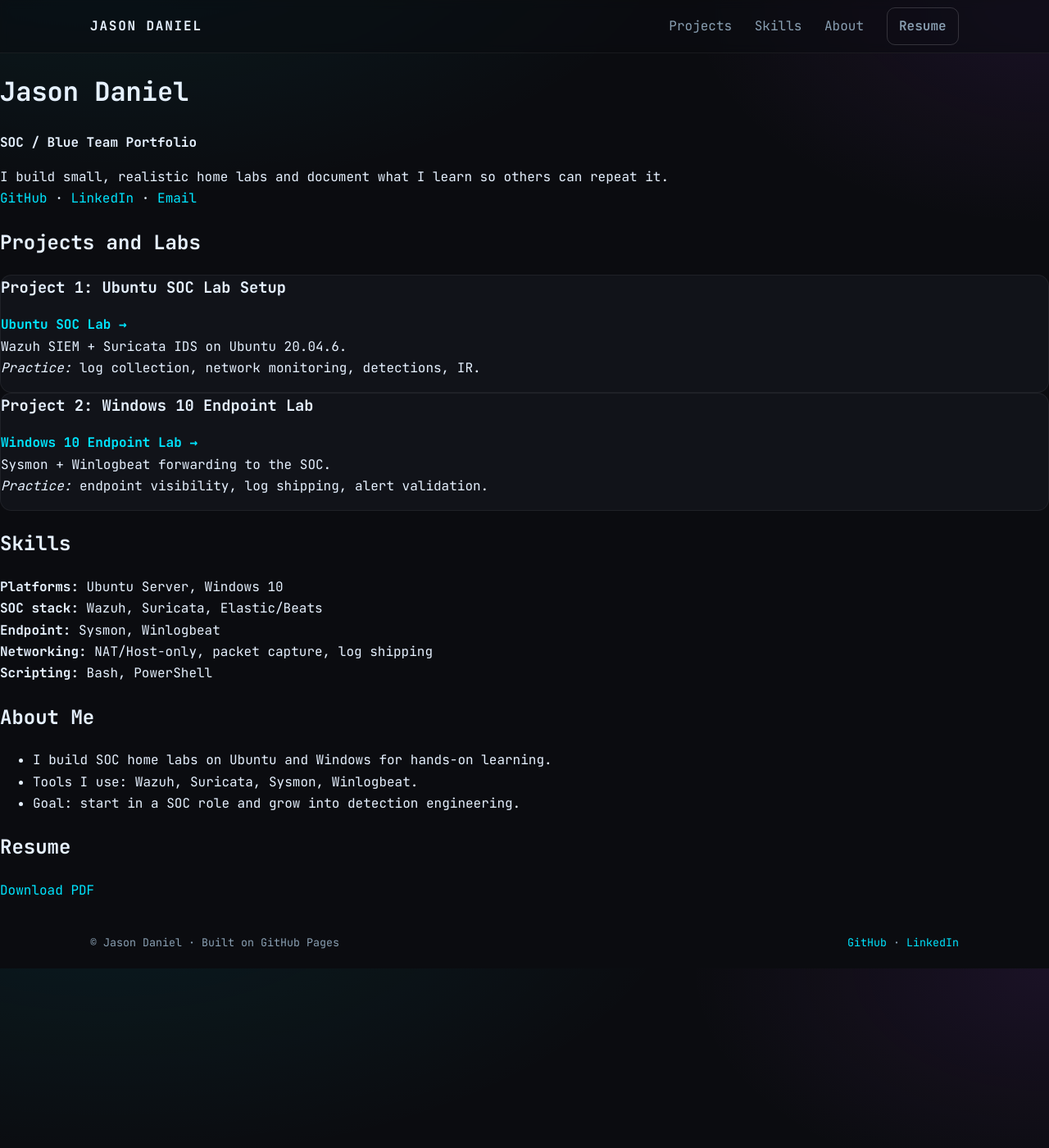
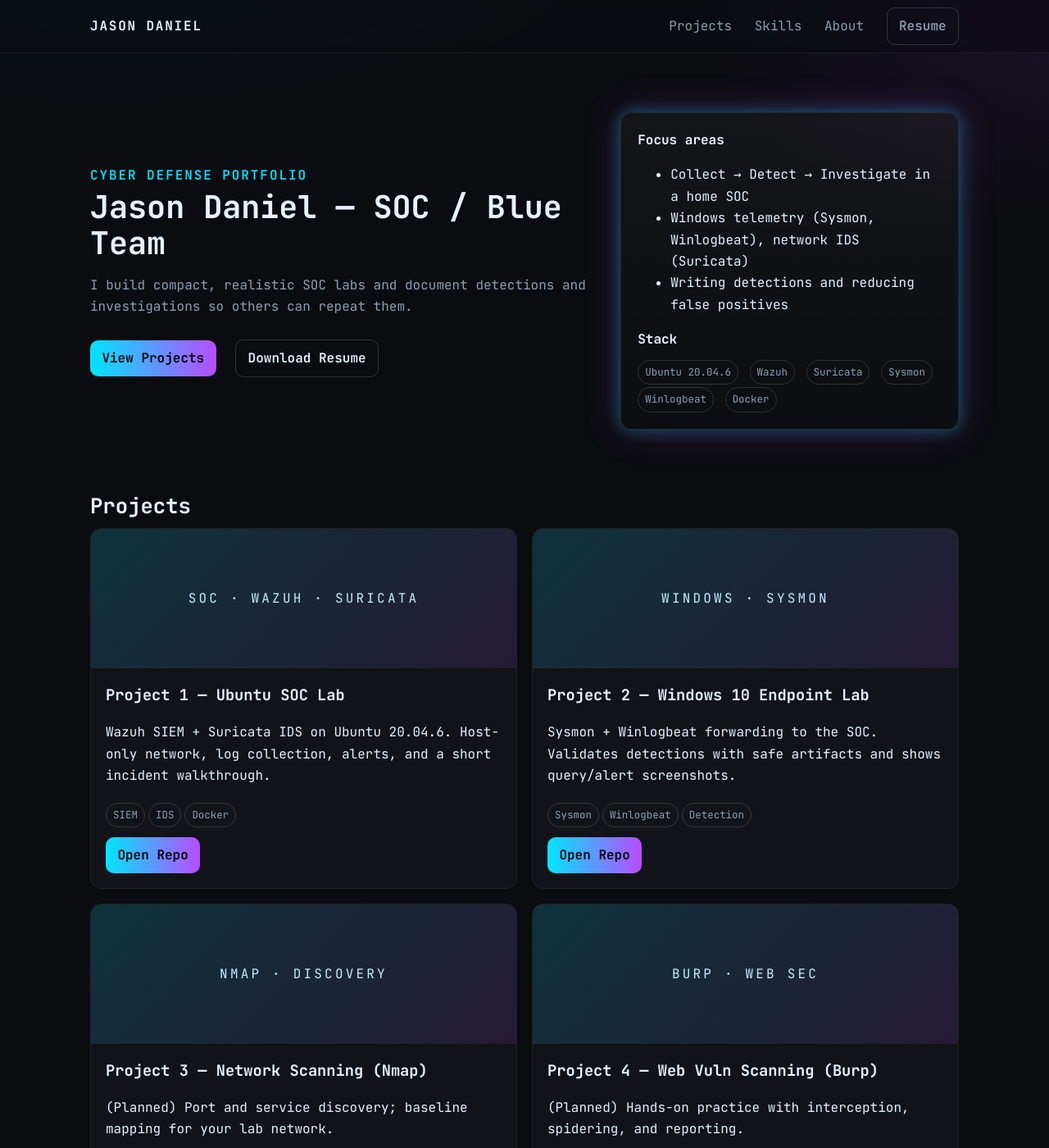
Before and after one commit to cscdanielj/cscdanielj.github.io, a Jekyll site: the page built from index.md, in a window 1280 px wide and 1400 px high. Shown: the whole window at 82% size. Built offline with Jekyll 4.4.1, drawn with Linux system fonts in a browser that asks for light colours; some of the changed text lies outside the part shown.

Commit message:
Update index.md

```diff
--- a/index.md
+++ b/index.md
@@ -3,49 +3,126 @@ layout: default
 title: Home
 ---
 
-# Jason Daniel
-**SOC / Blue Team Portfolio**
+<section class="hero">
+  <div class="container hero-grid">
+    <div>
+      <div class="kicker">CYBER DEFENSE PORTFOLIO</div>
+      <h1>Jason Daniel — SOC / Blue Team</h1>
+      <p>I build compact, realistic SOC labs and document detections and investigations so others can repeat them.</p>
+      <div class="cta-group">
+        <a class="btn btn-primary" href="#projects">View Projects</a>
+        <a class="btn btn-outline" href="./resume/Jason-Daniel-Resume.pdf">Download Resume</a>
+      </div>
+    </div>
 
-I build small, realistic home labs and document what I learn so others can repeat it.
-[GitHub](https://github.com/cscdanielj) · [LinkedIn](https://www.linkedin.com/in/jason-daniel-067236346/) · [Email](mailto:your.email@example.com)
-
-<section>
-  <h2>Projects and Labs</h2>
-
-  <div class="card">
-    <h3>Project 1: Ubuntu SOC Lab Setup</h3>
-    <p><strong><a href="https://github.com/cscdanielj/homelab-ubuntu-soc">Ubuntu SOC Lab →</a></strong><br/>
-    Wazuh SIEM + Suricata IDS on Ubuntu 20.04.6.<br/>
-    <em>Practice:</em> log collection, network monitoring, detections, IR.</p>
-  </div>
-
-  <div class="card">
-    <h3>Project 2: Windows 10 Endpoint Lab</h3>
-    <p><strong><a href="https://github.com/cscdanielj/homelab-windows10-vm">Windows 10 Endpoint Lab →</a></strong><br/>
-    Sysmon + Winlogbeat forwarding to the SOC.<br/>
-    <em>Practice:</em> endpoint visibility, log shipping, alert validation.</p>
+    <div class="panel">
+      <strong>Focus areas</strong>
+      <ul>
+        <li>Collect → Detect → Investigate in a home SOC</li>
+        <li>Windows telemetry (Sysmon, Winlogbeat), network IDS (Suricata)</li>
+        <li>Writing detections and reducing false positives</li>
+      </ul>
+      <strong>Stack</strong>
+      <div class="tags">
+        <span class="tag">Ubuntu 20.04.6</span>
+        <span class="tag">Wazuh</span>
+        <span class="tag">Suricata</span>
+        <span class="tag">Sysmon</span>
+        <span class="tag">Winlogbeat</span>
+        <span class="tag">Docker</span>
+      </div>
+    </div>
   </div>
 </section>
 
-<section>
-  <h2>Skills</h2>
-  <p><strong>Platforms:</strong> Ubuntu Server, Windows 10<br/>
-  <strong>SOC stack:</strong> Wazuh, Suricata, Elastic/Beats<br/>
-  <strong>Endpoint:</strong> Sysmon, Winlogbeat<br/>
-  <strong>Networking:</strong> NAT/Host-only, packet capture, log shipping<br/>
-  <strong>Scripting:</strong> Bash, PowerShell</p>
+<section id="projects" class="section">
+  <div class="container">
+    <h2>Projects</h2>
+    <div class="grid">
+
+      <!-- Project 1 -->
+      <article class="card">
+        <div class="thumb">
+          <!-- Replace with /assets/img/soc-thumb.png if you add one -->
+          SOC · WAZUH · SURICATA
+        </div>
+        <div class="body">
+          <h3>Project 1 — Ubuntu SOC Lab</h3>
+          <p>Wazuh SIEM + Suricata IDS on Ubuntu 20.04.6. Host-only network, log collection, alerts, and a short incident walkthrough.</p>
+          <div class="tags">
+            <span class="tag">SIEM</span><span class="tag">IDS</span><span class="tag">Docker</span>
+          </div>
+          <div class="actions">
+            <a class="btn btn-primary" href="https://github.com/cscdanielj/homelab-ubuntu-soc">Open Repo</a>
+          </div>
+        </div>
+      </article>
+
+      <!-- Project 2 -->
+      <article class="card">
+        <div class="thumb">
+          <!-- Replace with /assets/img/win10-thumb.png if you add one -->
+          WINDOWS · SYSMON
+        </div>
+        <div class="body">
+          <h3>Project 2 — Windows 10 Endpoint Lab</h3>
+          <p>Sysmon + Winlogbeat forwarding to the SOC. Validates detections with safe artifacts and shows query/alert screenshots.</p>
+          <div class="tags">
+            <span class="tag">Sysmon</span><span class="tag">Winlogbeat</span><span class="tag">Detection</span>
+          </div>
+          <div class="actions">
+            <a class="btn btn-primary" href="https://github.com/cscdanielj/homelab-windows10-vm">Open Repo</a>
+          </div>
+        </div>
+      </article>
+
+      <!-- Future projects (optional, keeps the grid balanced) -->
+      <article class="card">
+        <div class="thumb">NMAP · DISCOVERY</div>
+        <div class="body">
+          <h3>Project 3 — Network Scanning (Nmap)</h3>
+          <p>(Planned) Port and service discovery; baseline mapping for your lab network.</p>
+          <div class="tags"><span class="tag">Nmap</span><span class="tag">Networking</span></div>
+        </div>
+      </article>
+
+      <article class="card">
+        <div class="thumb">BURP · WEB SEC</div>
+        <div class="body">
+          <h3>Project 4 — Web Vuln Scanning (Burp)</h3>
+          <p>(Planned) Hands-on practice with interception, spidering, and reporting.</p>
+          <div class="tags"><span class="tag">Burp Suite</span><span class="tag">AppSec</span></div>
+        </div>
+      </article>
+
+    </div>
+  </div>
 </section>
 
-<section>
-  <h2>About Me</h2>
-  <ul>
-    <li>I build SOC home labs on Ubuntu and Windows for hands-on learning.</li>
-    <li>Tools I use: Wazuh, Suricata, Sysmon, Winlogbeat.</li>
-    <li>Goal: start in a SOC role and grow into detection engineering.</li>
-  </ul>
+<section id="skills" class="section">
+  <div class="container split">
+    <div class="box">
+      <h2>Skills</h2>
+      <p><strong>Platforms:</strong> Ubuntu Server, Windows 10<br>
+      <strong>SOC stack:</strong> Wazuh, Suricata, Elastic/Beats<br>
+      <strong>Endpoint:</strong> Sysmon, Winlogbeat<br>
+      <strong>Networking:</strong> NAT/Host-only, packet capture, log shipping<br>
+      <strong>Scripting:</strong> Bash, PowerShell</p>
+    </div>
+    <div class="box" id="about">
+      <h2>About Me</h2>
+      <ul>
+        <li>I build SOC home labs to practice log collection, detection, and incident response.</li>
+        <li>Hands-on with Wazuh, Suricata, Sysmon, and Winlogbeat.</li>
+        <li>Goal: start in a SOC role and grow into detection engineering/threat hunting.</li>
+      </ul>
+    </div>
+  </div>
 </section>
 
-<section>
-  <h2>Resume</h2>
-  <p><a href="./resume/Jason-Daniel-Resume.pdf">Download PDF</a></p>
+<section class="section">
+  <div class="container">
+    <h2>Resume</h2>
+    <p><a class="btn btn-outline" href="./resume/Jason-Daniel-Resume.pdf">Download PDF</a></p>
+  </div>
 </section>
```
